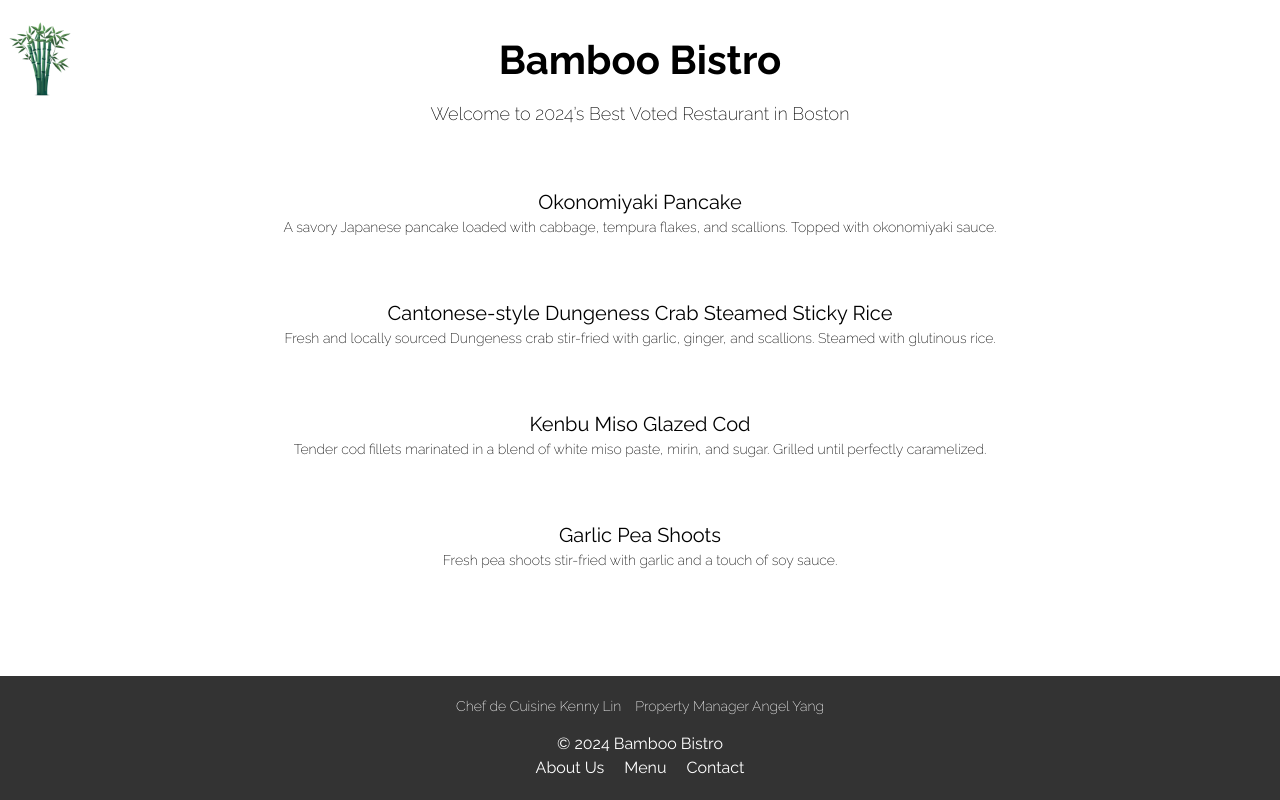
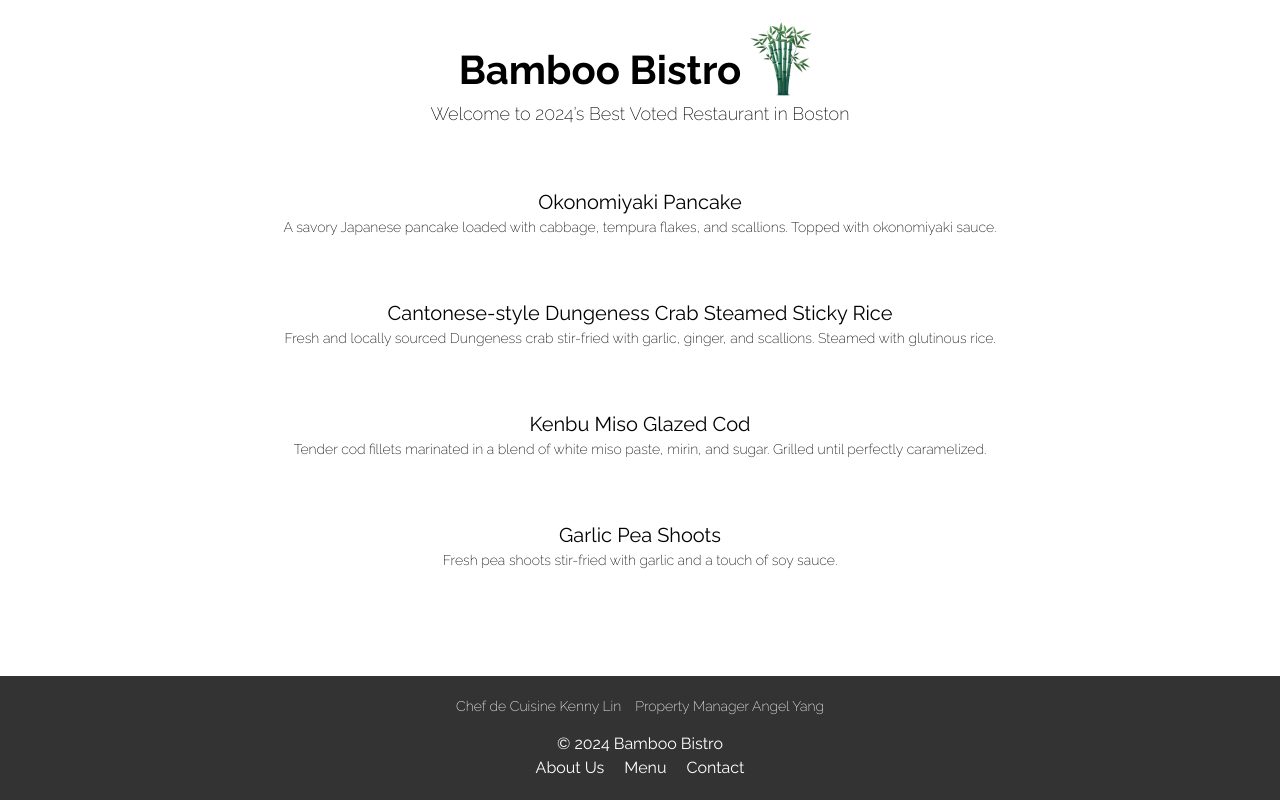
Before and after one commit to klin3284/bamboo-bistro, a Next.js app: page / in a window 1280 px wide. Built offline with nearby package versions, Linux system fonts and the light colour scheme.

Commit message:
heading and logo restyle

```diff
--- a/app/page.tsx
+++ b/app/page.tsx
@@ -15,26 +15,25 @@ export default function Home() {
           overflow: "scroll",
         }}
       >
-        <Box
-          sx={{
-            width: 80,
-            height: 80,
-            backgroundImage: "url('./bamboo.png')",
-            backgroundSize: "cover",
-            backgroundPosition: "center",
-            marginRight: "auto", // pushes the box to the far left
-          }}
-        />
         <div
           style={{
-            position: "absolute",
-            left: "50%",
-            transform: "translateX(-50%)",
+            display: "flex",
+            position: "relative",
             fontSize: 40,
             fontWeight: 700,
+            alignItems: "flex-end",
           }}
         >
           Bamboo Bistro
+          <Box
+            sx={{
+              width: 80,
+              height: 80,
+              backgroundImage: "url('./bamboo.png')",
+              backgroundSize: "cover",
+              backgroundPosition: "center",
+            }}
+          />
         </div>
       </div>
       <div
@@ -50,15 +49,16 @@ export default function Home() {
 
       <div className="itemName">Okonomiyaki Pancake</div>
       <div className="itemDescription">
-        A savory Japanese pancake loaded with cabbage, tempura flakes, and scallions. Topped with
-       okonomiyaki sauce.
+        A savory Japanese pancake loaded with cabbage, tempura flakes, and
+        scallions. Topped with okonomiyaki sauce.
       </div>
 
       <div className="itemName">
         Cantonese-style Dungeness Crab Steamed Sticky Rice
       </div>
       <div className="itemDescription">
-        Fresh and locally sourced Dungeness crab stir-fried with garlic, ginger, and scallions. Steamed with glutinous rice.
+        Fresh and locally sourced Dungeness crab stir-fried with garlic, ginger,
+        and scallions. Steamed with glutinous rice.
       </div>
 
       <div className="itemName">Kenbu Miso Glazed Cod</div>
@@ -73,12 +73,16 @@ export default function Home() {
       </div>
 
       <footer>
-        <div className="itemDescription" style={{paddingBottom: 15}}>Chef de Cuisine Kenny Lin&emsp;Property Manager Angel Yang</div>
+        <div className="itemDescription" style={{ paddingBottom: 15 }}>
+          Chef de Cuisine Kenny Lin&emsp;Property Manager Angel Yang
+        </div>
         <div className="footer-content">
           <p>© 2024 Bamboo Bistro</p>
           <ul className="footer-menu">
             <li>
-              <a href="https://asianamericancenter.northeastern.edu/">About Us</a>
+              <a href="https://asianamericancenter.northeastern.edu/">
+                About Us
+              </a>
             </li>
             <li>
               <a href="./">Menu</a>
```
